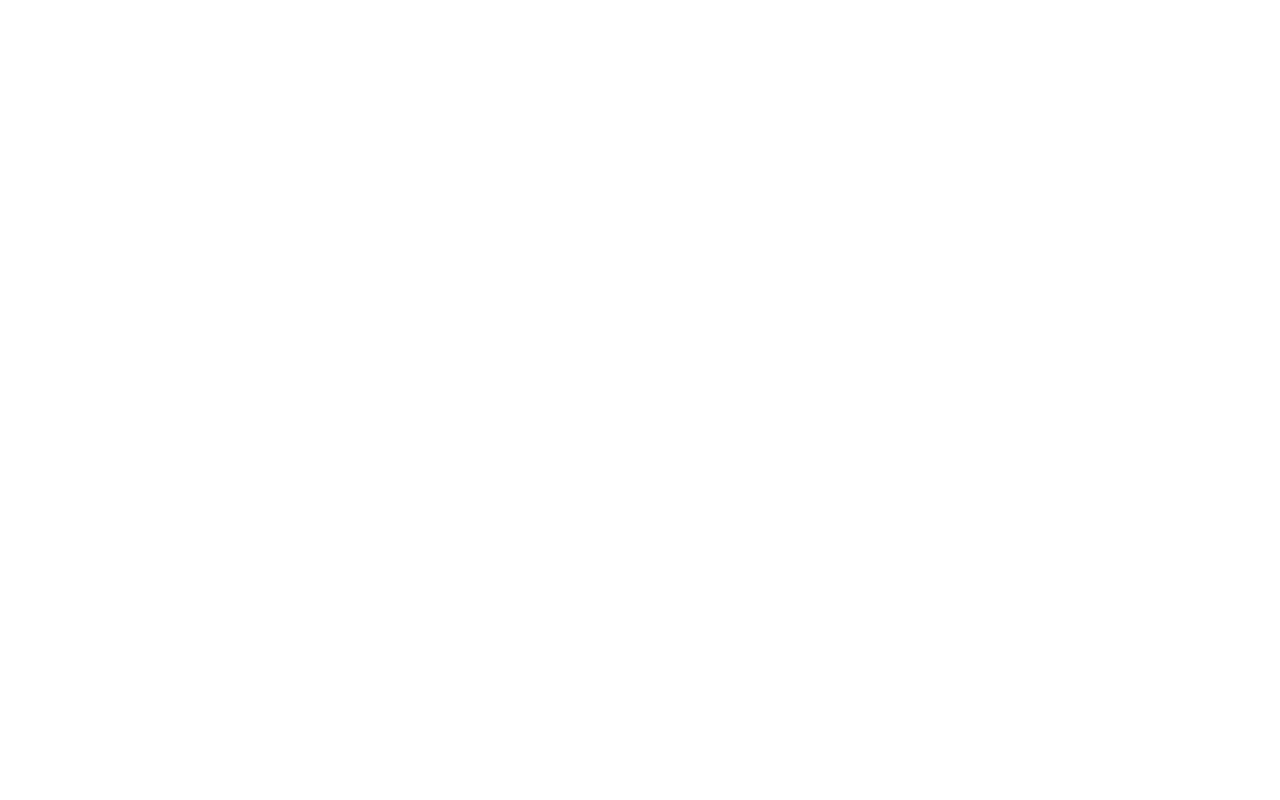
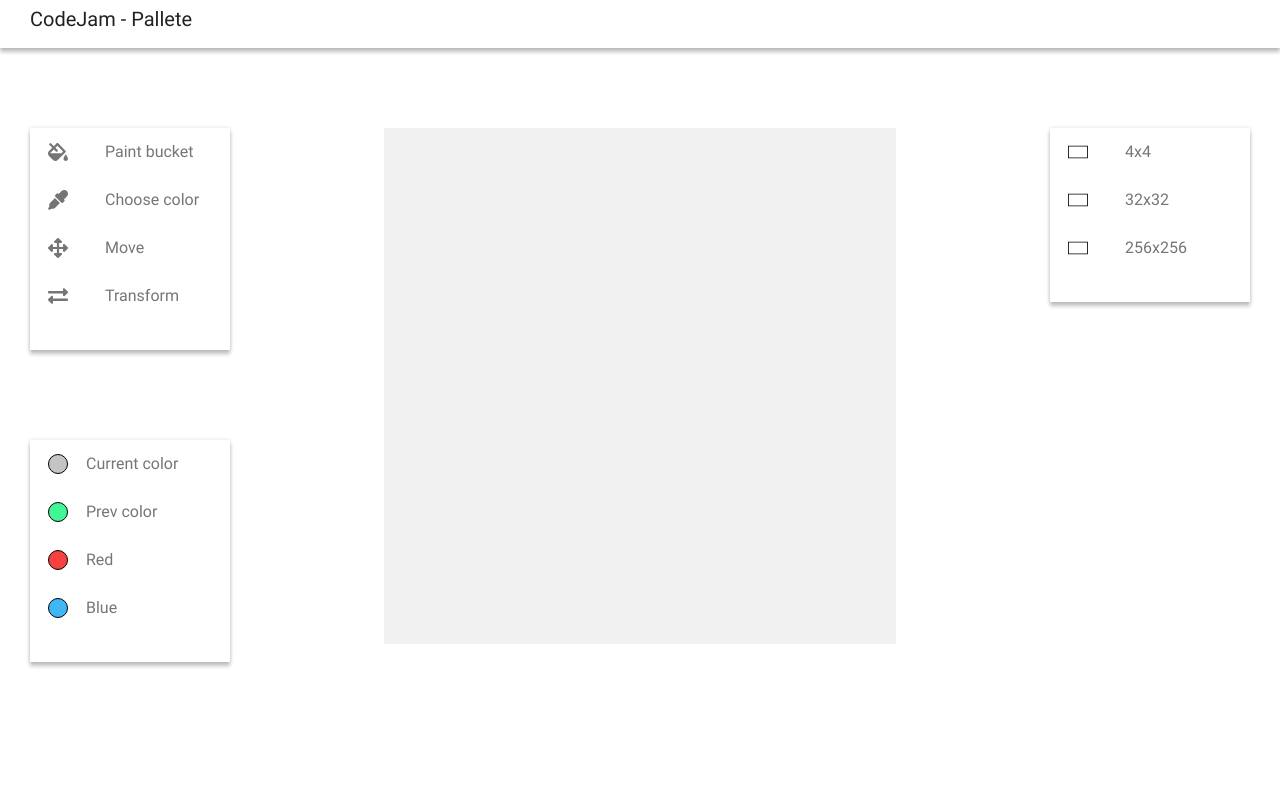
Before and after one commit to anton-rsschool/codejam-canvas, a website built with webpack: page codejam-canvas/src/index.html in a window 1280 px wide. Built offline with nearby package versions, Linux system fonts and the light colour scheme.

Commit message:
feat: add layout

```diff
--- a/codejam-canvas/src/index.html
+++ b/codejam-canvas/src/index.html
@@ -7,5 +7,76 @@
   <title>Codejam-canvas</title>
 </head>
 <body>
+  <header class="header">
+    <a href="#" class="header__logo">CodeJam - Pallete</a>
+  </header>
+  <main class="main">
+    <div class="main__left-block">
+      <div class="main__tool-bar">
+        <ul class="list">
+          <li class="list__item">
+            <button class="button button--paint-backet">Paint bucket</button>
+          </li>
+          <li class="list__item">
+            <button class="button button--pipette">Choose color</button>
+          </li>
+          <li class="list__item">
+            <button class="button button--move">Move</button>
+          </li>
+          <li class="list__item">
+            <button class="button button--transform">Transform</button>
+          </li>
+        </ul>
+      </div>
+      <div class="color-bar">
+        <ul class="list">
+          <li class="list__item">
+            <div class="color">
+              <span class="color__image"></span>
+              <p class="color__name">Current color</p>
+            </div>
+          </li>
+          <li class="list__item">
+            <div class="color">
+              <span class="color__image color__image--green"></span>
+              <p class="color__name">Prev color</p>
+            </div>
+          </li>
+          <li class="list__item">
+            <div class="color">
+              <span class="color__image color__image--red"></span>
+              <p class="color__name">Red</p>
+            </div>
+          </li>
+          <li class="list__item">
+            <div class="color">
+              <span class="color__image color__image--blue"></span>
+              <p class="color__name">Blue</p>
+            </div>
+          </li>
+        </ul>
+      </div>
+    </div>
+    <div class="main__center-block">
+      <div class="main__canvas">
+        <canvas id="canvas" width="512" height="512"></canvas>
+      </div>
+    </div>
+    <div class="main__right-block">
+      <div class="images">
+        <ul id="image-bar" class="list">
+          <li class="list__item">
+            <button class="button button--frame" data-index="0">4x4</button>
+          </li>
+          <li class="list__item">
+            <button class="button button--frame" data-index="1">32x32</button>
+          </li>
+          <li class="list__item">
+            <button class="button button--frame" data-index="2">256x256</button>
+          </li>
+        </ul>
+      </div>
+    </div>
+  </main>
 </body>
 </html>
--- a/codejam-canvas/src/scss/abstracts/variables.scss
+++ b/codejam-canvas/src/scss/abstracts/variables.scss
@@ -0,0 +1,10 @@
+//Fonts
+
+$main-font: "Roboto", Arial, sans-serif;
+
+//Colors
+
+$main-color: #ffffff;
+$second-color: #e5e5e5;
+$main-font-color: rgba(0, 0, 0, 0.541327);
+$second-font-color: rgba(0, 0, 0, 0.87);
--- a/codejam-canvas/src/scss/base/base.scss
+++ b/codejam-canvas/src/scss/base/base.scss
@@ -5,4 +5,8 @@
 body {
   margin: 0;
   padding: 0;
+
+  font-family: $main-font;
+
+  background-color: $second-color;
 }
--- a/codejam-canvas/src/scss/base/fonts.scss
+++ b/codejam-canvas/src/scss/base/fonts.scss
@@ -0,0 +1,8 @@
+@font-face {
+  font-family: "Roboto";
+  font-style: normal;
+  font-weight: 400;
+  src:  local("Roboto"), local("Roboto-Regular"),
+        url("../assets/fonts/roboto-regular.woff2") format("woff2"),
+        url("../assets/fonts/roboto-regular.woff") format("woff");
+}
--- /dev/null
+++ b/codejam-canvas/src/scss/components/button.scss
@@ -0,0 +1,54 @@
+.button {
+  position: relative;
+
+  min-width: 200px;
+  padding: 12px 14px 12px 75px;
+
+  @include font-styles(16px, 24px, $main-font-color);
+  text-align-last: left;
+
+  background: none;
+  border: 0;
+  cursor: pointer;
+  outline: none;
+
+  &--active {
+    box-shadow: 0 1px 9px rgba(0,0,0,0.45) inset;
+  }
+
+  &:hover {
+    background-color: #f2f2f2;
+  }
+
+  &::before {
+    position: absolute;
+    top: 14px;
+    left: 18px;
+    width: 20px;
+    height: 20px;
+
+    background-repeat: no-repeat;
+    background-position: 50% 50%;
+    content: "";
+  }
+
+  &--paint-backet::before {
+    background-image: url("../assets/images/paint-basket-icon.svg");
+  }
+
+  &--pipette::before {
+    background-image: url("../assets/images/pipette-icon.svg");
+  }
+
+  &--move::before {
+    background-image: url("../assets/images/move-icon.svg");
+  }
+
+  &--transform::before {
+    background-image: url("../assets/images/transform-icon.svg");
+  }
+
+  &--frame::before {
+    background-image: url("../assets/images/frame-icon.svg");
+  }
+}
--- /dev/null
+++ b/codejam-canvas/src/scss/components/color.scss
@@ -0,0 +1,34 @@
+.color {
+  display: flex;
+  align-items: center;
+  min-width: 200px;
+  padding: 12px 14px 12px 18px;
+}
+
+.color__image {
+  width: 20px;
+  height: 20px;
+  margin: 0 18px 0 0;
+
+  background-color: #C4C4C4;
+  border: 1px solid #000000;
+  border-radius: 50%;
+
+  &--green {
+    background-color: #41F795;
+  }
+
+  &--red {
+    background-color: #F74141;
+  }
+
+  &--blue {
+    background-color: #41B6F7;
+  }
+}
+
+.color__name {
+  margin: 0;
+
+  @include font-styles(16px, 24px, $main-font-color);
+}
--- /dev/null
+++ b/codejam-canvas/src/scss/components/list.scss
@@ -0,0 +1,12 @@
+.list {
+  display: inline-block;
+  margin: 0;
+  padding: 0 0 30px 0;
+
+  box-shadow: 0px 4px 4px rgba(0, 0, 0, 0.24),
+              0px 0px 4px rgba(0, 0, 0, 0.12);
+}
+
+.list__item {
+  list-style: none;
+}
--- /dev/null
+++ b/codejam-canvas/src/scss/layout/header.scss
@@ -0,0 +1,18 @@
+.header {
+  position: relative;
+
+  max-width: 1440px;
+  margin: 0 auto;
+  height: 48px;
+
+  background-color: #ffffff;
+  box-shadow: 0px 4px 4px rgba(0, 0, 0, 0.24), 0px 0px 4px rgba(0, 0, 0, 0.12);
+}
+
+.header__logo {
+  display: inline-block;
+  margin: 8px 30px 16px;
+
+  @include font-styles(20px, 23px, $second-font-color, 500);
+  text-decoration: none;
+}
--- a/codejam-canvas/src/scss/main.scss
+++ b/codejam-canvas/src/scss/main.scss
@@ -4,3 +4,11 @@
 @import "./base/normalize.scss";
 @import "./base/base.scss";
 @import "./base/fonts.scss";
+
+@import "./components/button.scss";
+@import "./components/list.scss";
+@import "./components/color.scss";
+
+@import "./layout/header.scss";
+
+@import "./pages/_main.scss";
--- /dev/null
+++ b/codejam-canvas/src/scss/pages/_main.scss
@@ -0,0 +1,33 @@
+.main {
+  display: flex;
+  max-width: 1440px;
+  margin: 0 auto;
+  padding: 80px 30px 0;
+  min-height: calc(100vh - 48px);
+
+  background-color: #ffffff;
+}
+
+.main__left-block {
+  width: 20%;
+}
+
+.main__center-block {
+  width: 60%;
+}
+
+.main__canvas {
+  max-width: 512px;
+  margin: 0 auto;
+
+  background-color: #f1f1f1;
+}
+
+.main__right-block {
+  width: 20%;
+  text-align: right;
+}
+
+.main__tool-bar {
+  margin: 0 0 90px 0;
+}
```
Also changed, not shown: codejam-canvas/src/assets/fonts/roboto-regular.woff (added), codejam-canvas/src/assets/fonts/roboto-regular.woff2 (added), codejam-canvas/src/assets/images/frame-icon.svg (added), codejam-canvas/src/assets/images/image.png (added), codejam-canvas/src/assets/images/move-icon.svg (added), codejam-canvas/src/assets/images/paint-basket-icon.svg (added), codejam-canvas/src/assets/images/pipette-icon.svg (added), codejam-canvas/src/assets/images/transform-icon.svg (added).
